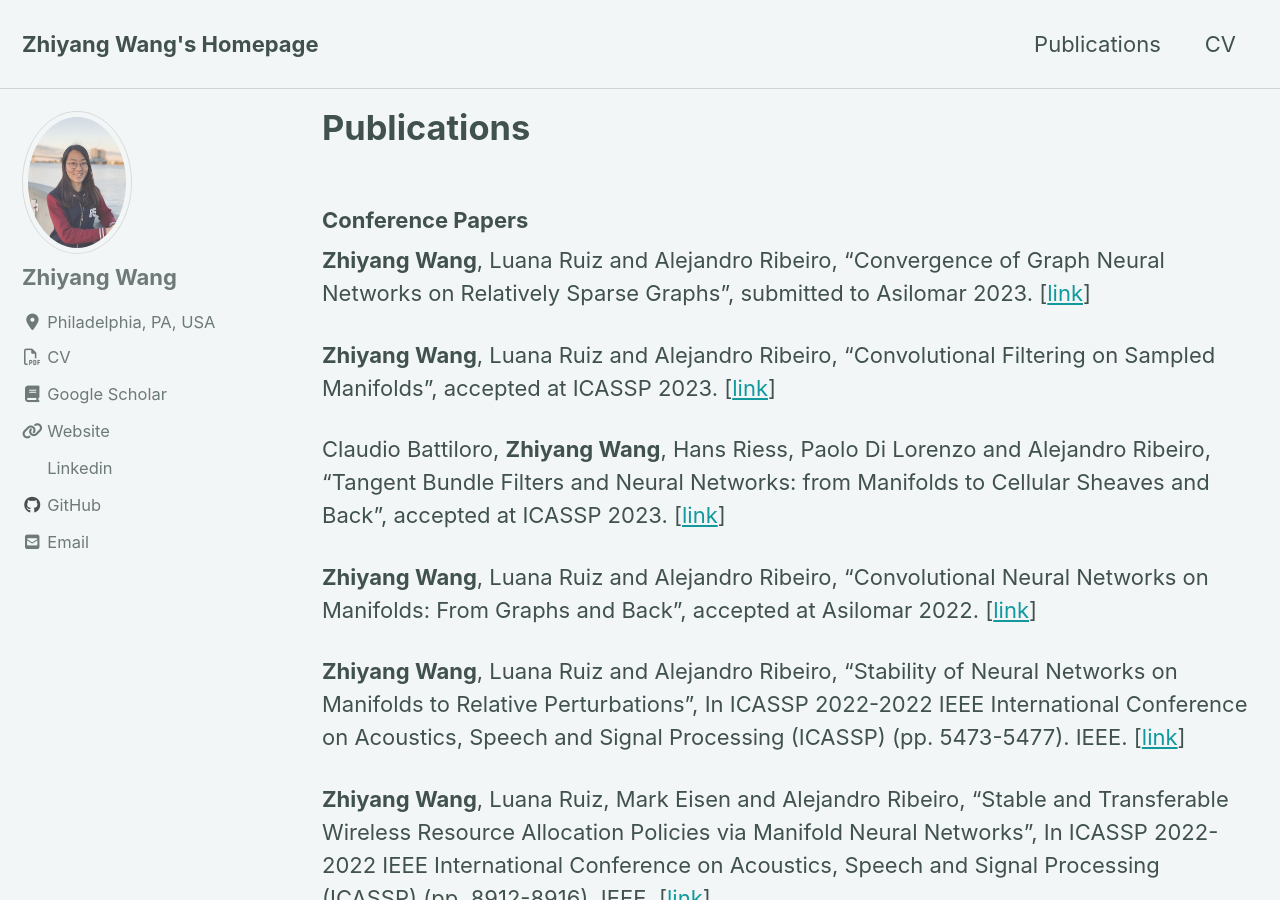
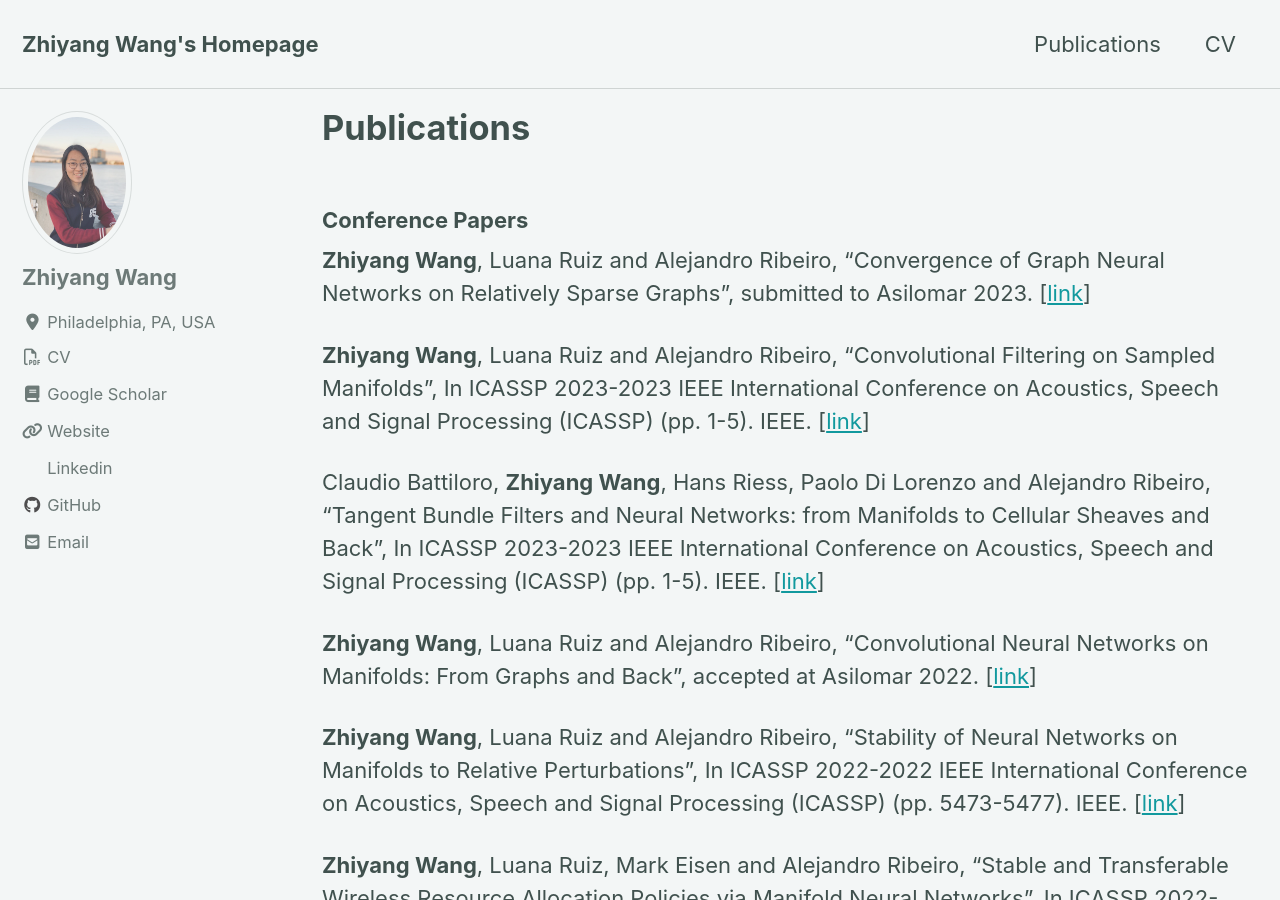
Before and after one commit to Zhiyang43/zhiyang43.github.io, a Jekyll site: the page built from _pages/publications.md, in a window 1280 px wide and 900 px high. Built offline with Jekyll 4.4.1, drawn with Linux system fonts in a browser that asks for light colours; cached includes are drawn as plain includes; nearby versions of some CDN libraries.

Commit message:
Update publications.md

```diff
--- a/_pages/publications.md
+++ b/_pages/publications.md
@@ -12,10 +12,10 @@ author_profile: true
 
 <b>Zhiyang Wang</b>, Luana Ruiz and Alejandro Ribeiro, "Convergence of Graph Neural Networks on Relatively Sparse Graphs", submitted to Asilomar 2023.  [[link](/Papers/Asilomar2023.pdf)]<br>
 
-<b>Zhiyang Wang</b>, Luana Ruiz and Alejandro Ribeiro, "Convolutional Filtering on Sampled Manifolds", accepted at ICASSP 2023.  [[link](/Papers/sampledmanifolds.pdf)]<br>
+<b>Zhiyang Wang</b>, Luana Ruiz and Alejandro Ribeiro, "Convolutional Filtering on Sampled Manifolds", In ICASSP 2023-2023 IEEE International Conference on Acoustics, Speech and Signal Processing (ICASSP) (pp. 1-5). IEEE.  [[link](/Papers/sampledmanifolds.pdf)]<br>
 
 
-Claudio Battiloro, <b>Zhiyang Wang</b>, Hans Riess, Paolo Di Lorenzo and Alejandro Ribeiro, "Tangent Bundle Filters and Neural Networks:  from Manifolds to Cellular Sheaves and Back", accepted at ICASSP 2023.  [[link](/Papers/VMNN_ICASSP.pdf)]<br>
+Claudio Battiloro, <b>Zhiyang Wang</b>, Hans Riess, Paolo Di Lorenzo and Alejandro Ribeiro, "Tangent Bundle Filters and Neural Networks:  from Manifolds to Cellular Sheaves and Back", In ICASSP 2023-2023 IEEE International Conference on Acoustics, Speech and Signal Processing (ICASSP) (pp. 1-5). IEEE.  [[link](/Papers/VMNN_ICASSP.pdf)]<br>
 
 <b>Zhiyang Wang</b>, Luana Ruiz and Alejandro Ribeiro, "Convolutional Neural Networks on Manifolds: From Graphs and Back", accepted at Asilomar 2022.  [[link](/Papers/convolution-asilomar2022.pdf)]<br>
 
```
